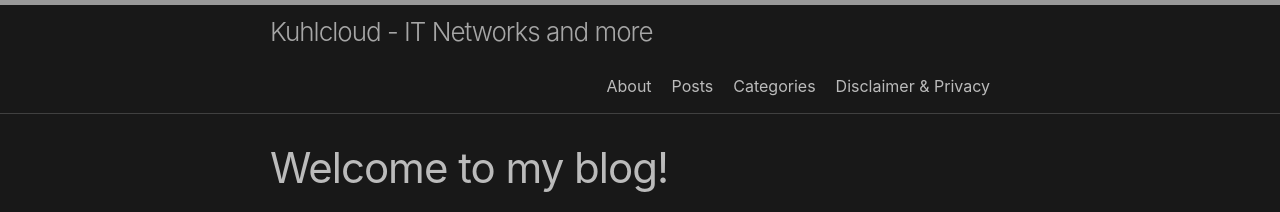
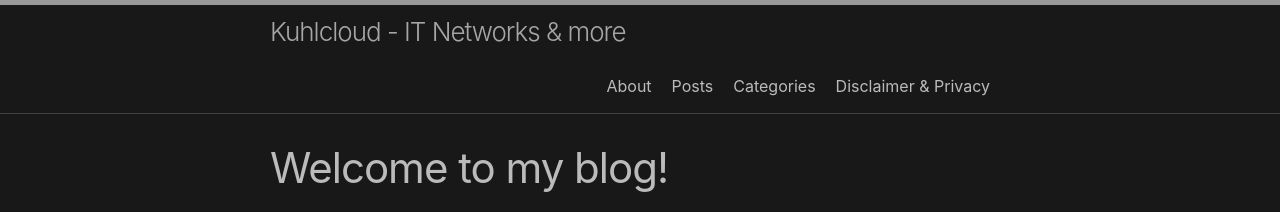
Before and after one commit to daniel1820815/daniel1820815.github.io, a Jekyll site: the page built from index.md, in a window 1280 px wide. Shown: the top 212 px of the page. Built offline with Jekyll 4.4.1, drawn with Linux system fonts in a browser that asks for light colours.

Commit message:
updated title for better layout

```diff
--- a/_config.yml
+++ b/_config.yml
@@ -1,5 +1,5 @@
-title: Kuhlcloud - IT Networks and more
-tagline: A blog about IT Networks and more
+title: Kuhlcloud - IT Networks & more
+tagline: A blog about IT Networks & more
 author:
   name: Daniel Kuhl
   email: blog@kuhlcloud.de
```
